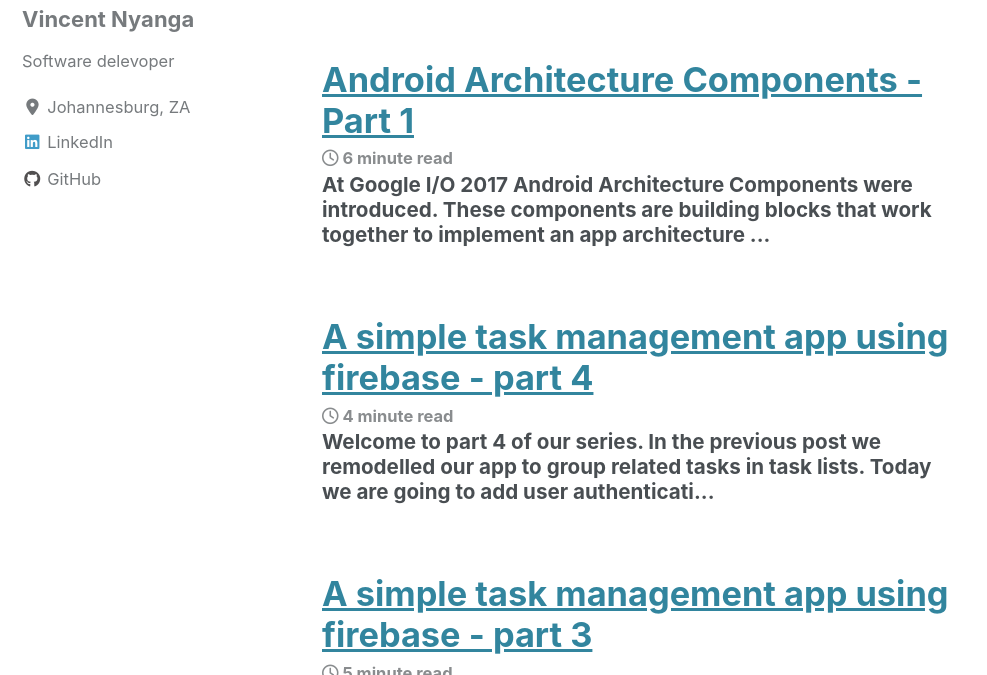
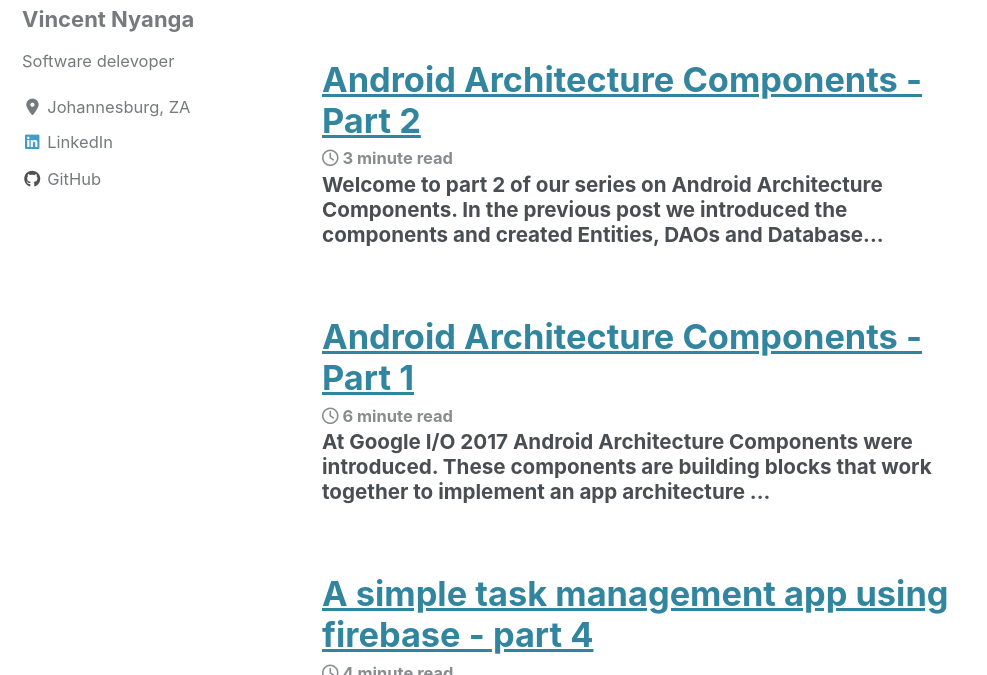
Before and after one commit to vince-nyanga/vince-nyanga.github.io, a Jekyll site: the page built from _pages/posts.md, in a window 1280 px wide and 900 px high, cut to the strip 225-900 px from the top of the window. Shown: the whole strip, without its empty margins (0-987 px from the left). Built offline with Jekyll 4.4.1, drawn with Linux system fonts in a browser that asks for light colours; cached includes are drawn as plain includes; nearby versions of some CDN libraries; some of the changed text lies outside the part shown.

Commit message:
updated post

```diff
--- a/_posts/2017-06-15-android-architecture-components-part-2.md
+++ b/_posts/2017-06-15-android-architecture-components-part-2.md
@@ -1,8 +1,9 @@
 ---
-layout: post
 title: Android Architecture Components - Part 2
-published: true
+date: 2017-06-15
+tags: [Android, Architecture]
 ---
+
 Welcome to part 2 of our series on Android Architecture Components. In the [previous post](https://vince-nyanga.github.io/android-architecture-components-part-1/) we introduced the components and created Entities, DAOs and Database class for our task management app. In this post, which is relatively short, we will write tests for our database to make sure everything works as expected before we proceed.
 
 # Testing database
```
